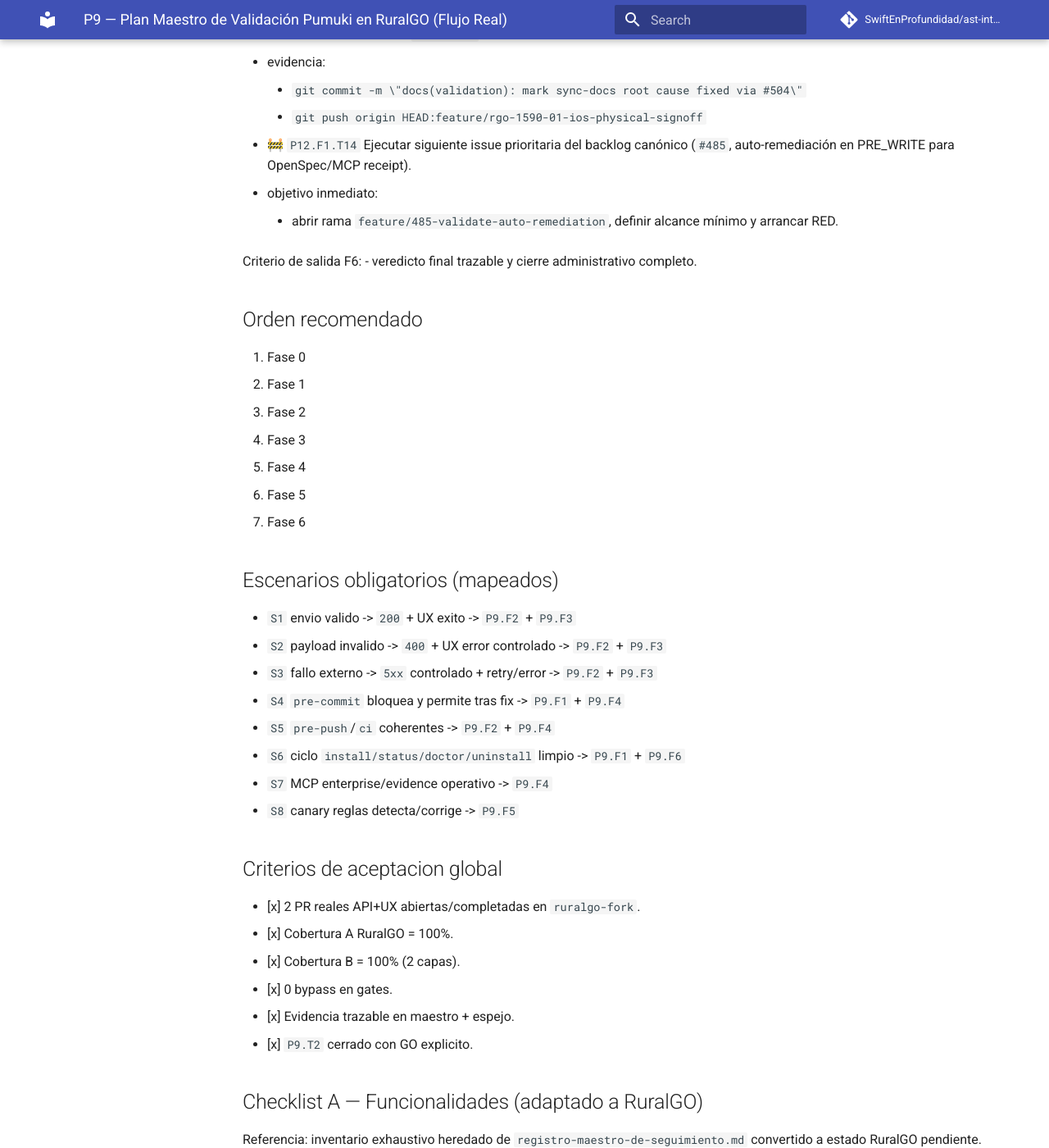
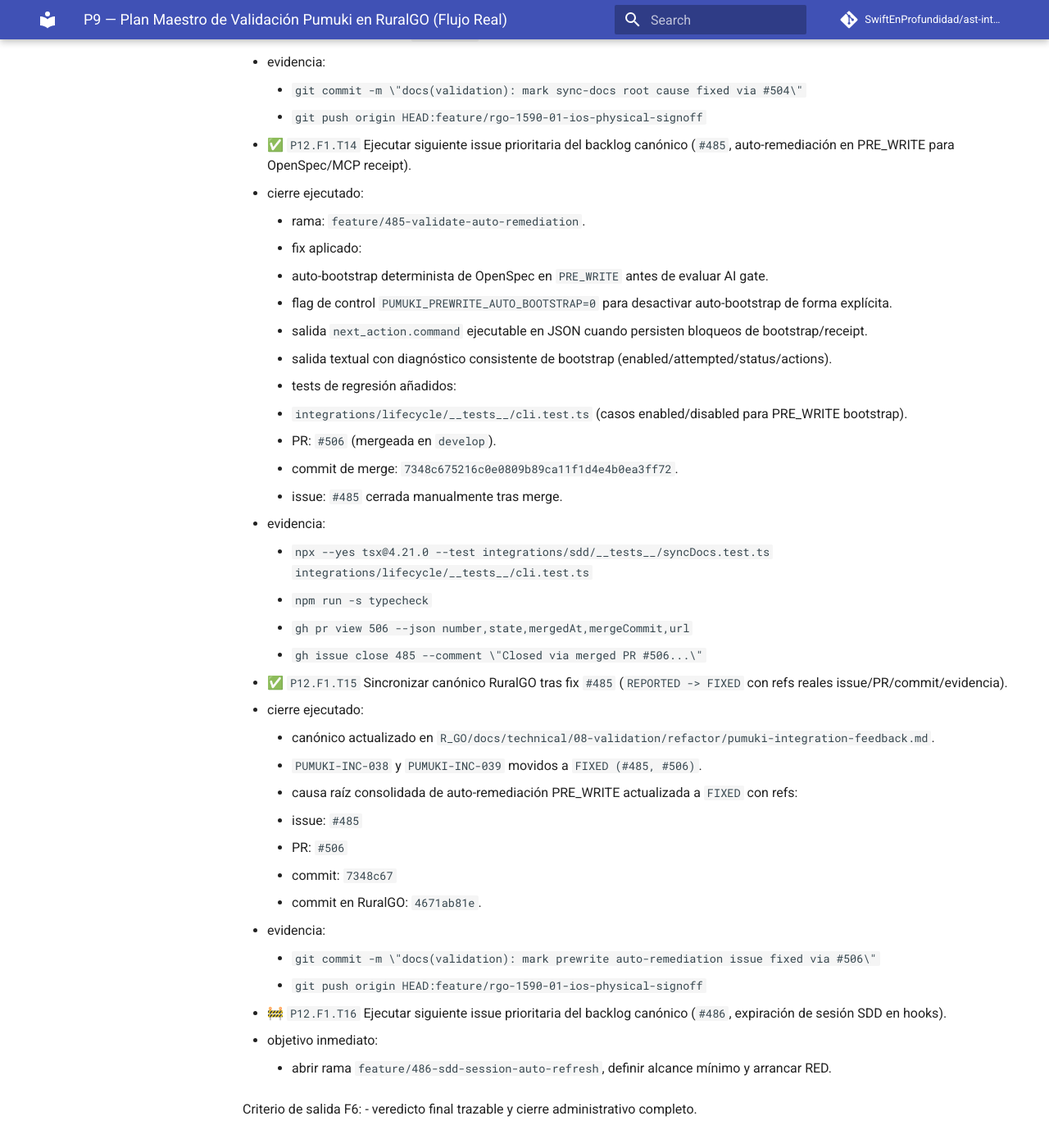
Before and after one commit to SwiftEnProfundidad/ast-intelligence-hooks, an MkDocs documentation site: the page built from docs/seguimiento-completo-validacion-ruralgo-03-03-2026.md, in a window 1280 px wide and 1400 px high, scrolled down 32361 px. Shown: the whole window at 82% size. Built offline with MkDocs 1.6.1 and Material for MkDocs 9.7.7, drawn with Linux system fonts in a browser that asks for light colours; comment, search, counter and statistics services are not loaded.

Commit message:
docs(tracking): close #485 and activate #486

```diff
--- a/docs/seguimiento-completo-validacion-ruralgo-03-03-2026.md
+++ b/docs/seguimiento-completo-validacion-ruralgo-03-03-2026.md
@@ -906,9 +906,39 @@ Criterio de salida F5:
   - evidencia:
     - `git commit -m \"docs(validation): mark sync-docs root cause fixed via #504\"`
     - `git push origin HEAD:feature/rgo-1590-01-ios-physical-signoff`
-- 🚧 `P12.F1.T14` Ejecutar siguiente issue prioritaria del backlog canónico (`#485`, auto-remediación en PRE_WRITE para OpenSpec/MCP receipt).
+- ✅ `P12.F1.T14` Ejecutar siguiente issue prioritaria del backlog canónico (`#485`, auto-remediación en PRE_WRITE para OpenSpec/MCP receipt).
+  - cierre ejecutado:
+    - rama: `feature/485-validate-auto-remediation`.
+    - fix aplicado:
+      - auto-bootstrap determinista de OpenSpec en `PRE_WRITE` antes de evaluar AI gate.
+      - flag de control `PUMUKI_PREWRITE_AUTO_BOOTSTRAP=0` para desactivar auto-bootstrap de forma explícita.
+      - salida `next_action.command` ejecutable en JSON cuando persisten bloqueos de bootstrap/receipt.
+      - salida textual con diagnóstico consistente de bootstrap (enabled/attempted/status/actions).
+    - tests de regresión añadidos:
+      - `integrations/lifecycle/__tests__/cli.test.ts` (casos enabled/disabled para PRE_WRITE bootstrap).
+    - PR: `#506` (mergeada en `develop`).
+    - commit de merge: `7348c675216c0e0809b89ca11f1d4e4b0ea3ff72`.
+    - issue: `#485` cerrada manualmente tras merge.
+  - evidencia:
+    - `npx --yes tsx@4.21.0 --test integrations/sdd/__tests__/syncDocs.test.ts integrations/lifecycle/__tests__/cli.test.ts`
+    - `npm run -s typecheck`
+    - `gh pr view 506 --json number,state,mergedAt,mergeCommit,url`
+    - `gh issue close 485 --comment \"Closed via merged PR #506...\"`
+- ✅ `P12.F1.T15` Sincronizar canónico RuralGO tras fix `#485` (`REPORTED -> FIXED` con refs reales issue/PR/commit/evidencia).
+  - cierre ejecutado:
+    - canónico actualizado en `R_GO/docs/technical/08-validation/refactor/pumuki-integration-feedback.md`.
+    - `PUMUKI-INC-038` y `PUMUKI-INC-039` movidos a `FIXED (#485, #506)`.
+    - causa raíz consolidada de auto-remediación PRE_WRITE actualizada a `FIXED` con refs:
+      - issue: `#485`
+      - PR: `#506`
+      - commit: `7348c67`
+    - commit en RuralGO: `4671ab81e`.
+  - evidencia:
+    - `git commit -m \"docs(validation): mark prewrite auto-remediation issue fixed via #506\"`
+    - `git push origin HEAD:feature/rgo-1590-01-ios-physical-signoff`
+- 🚧 `P12.F1.T16` Ejecutar siguiente issue prioritaria del backlog canónico (`#486`, expiración de sesión SDD en hooks).
   - objetivo inmediato:
-    - abrir rama `feature/485-validate-auto-remediation`, definir alcance mínimo y arrancar RED.
+    - abrir rama `feature/486-sdd-session-auto-refresh`, definir alcance mínimo y arrancar RED.
 
 Criterio de salida F6:
 - veredicto final trazable y cierre administrativo completo.
```
Also changed, not shown: docs/registro-maestro-de-seguimiento.md (+1 -1 lines).
